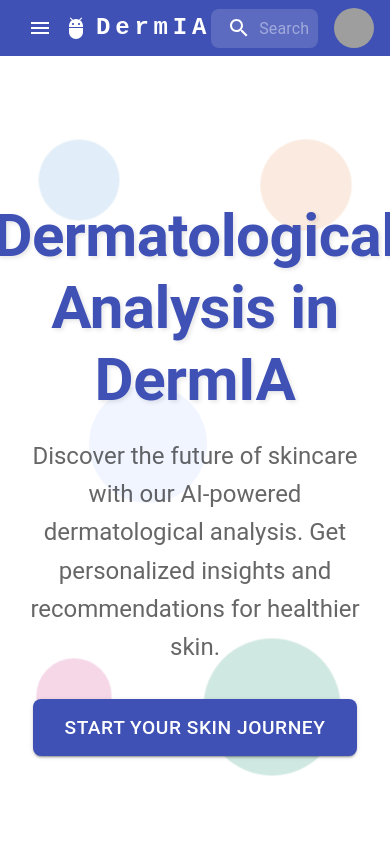
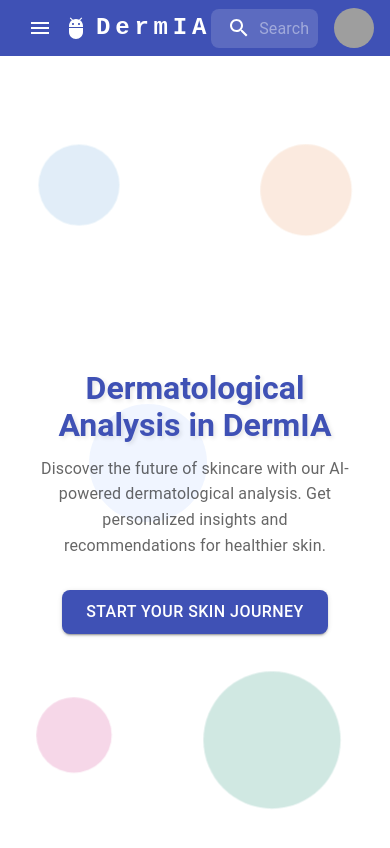
Before and after one commit to Complinator/hackathonAudienceView, a React (Create React App) app in the folder frontend/: page / in a window 390 px wide. Shown: the top 848 px of the page. Built offline with nearby package versions, Linux system fonts and the light colour scheme; grey boxes are pictures that could not be loaded.

Commit message:
Responsive Home

```diff
--- a/frontend/src/components/Pages/Home.js
+++ b/frontend/src/components/Pages/Home.js
@@ -4,7 +4,9 @@ import {
   Button,
   Typography,
   Container,
-  Box
+  Box,
+  useMediaQuery,
+  useTheme
 } from '@mui/material';
 import { styled, keyframes } from '@mui/system';
 
@@ -22,7 +24,7 @@ const pulse = keyframes`
   100% { transform: scale(1); opacity: 0.5; }
 `;
 
-const BackgroundAnimation = styled(Box)({
+const BackgroundAnimation = styled(Box)(({ theme }) => ({
   position: 'absolute',
   top: 0,
   left: 0,
@@ -74,9 +76,14 @@ const BackgroundAnimation = styled(Box)({
     backgroundColor: '#F7D9C4',
     animation: `${float} 10s infinite ease-in-out, ${pulse} 5s infinite ease-in-out`,
   },
-});
+  [theme.breakpoints.down('sm')]: {
+    '& > div': {
+      transform: 'scale(0.7)',
+    },
+  },
+}));
 
-const ContentWrapper = styled(Box)({
+const ContentWrapper = styled(Box)(({ theme }) => ({
   position: 'relative',
   zIndex: 1,
   minHeight: '100vh',
@@ -85,20 +92,28 @@ const ContentWrapper = styled(Box)({
   justifyContent: 'center',
   alignItems: 'center',
   textAlign: 'center',
-});
+  padding: theme.spacing(3),
+}));
 
-const StyledButton = styled(Button)({
-  marginTop: '2rem',
-  padding: '0.75rem 2rem',
+const StyledButton = styled(Button)(({ theme }) => ({
+  marginTop: theme.spacing(4),
+  padding: theme.spacing(1.5, 4),
   fontSize: '1.2rem',
   transition: 'all 0.3s ease-in-out',
   '&:hover': {
     transform: 'scale(1.05)',
     boxShadow: '0 4px 20px rgba(0, 0, 0, 0.15)',
   },
-});
+  [theme.breakpoints.down('sm')]: {
+    fontSize: '1rem',
+    padding: theme.spacing(1, 3),
+  },
+}));
 
 export default function Home() {
+  const theme = useTheme();
+  const isMobile = useMediaQuery(theme.breakpoints.down('sm'));
+
   return (
     <Box position="relative" bgcolor="white" overflow="hidden">
       <BackgroundAnimation>
@@ -111,22 +126,36 @@ export default function Home() {
       <Container maxWidth="md">
         <ContentWrapper>
           <Typography
-            variant="h2"
+            variant={isMobile ? "h3" : "h2"}
             component="h1"
             gutterBottom
             color="primary"
             sx={{
               fontWeight: 'bold',
-              textShadow: '2px 2px 4px rgba(0,0,0,0.1)'
+              textShadow: '2px 2px 4px rgba(0,0,0,0.1)',
+              fontSize: {
+                xs: '2rem',
+                sm: '2.5rem',
+                md: '3rem',
+              },
             }}
           >
             Dermatological Analysis in DermIA
           </Typography>
           <Typography
-            variant="h5"
+            variant={isMobile ? "body1" : "h5"}
             paragraph
             color="text.secondary"
-            sx={{ maxWidth: '600px', margin: '0 auto', lineHeight: 1.6 }}
+            sx={{
+              maxWidth: '600px',
+              margin: '0 auto',
+              lineHeight: 1.6,
+              fontSize: {
+                xs: '1rem',
+                sm: '1.1rem',
+                md: '1.25rem',
+              },
+            }}
           >
             Discover the future of skincare with our AI-powered dermatological analysis.
             Get personalized insights and recommendations for healthier skin.
@@ -136,7 +165,7 @@ export default function Home() {
             to="/Chatbot"
             variant="contained"
             color="primary"
-            size="large"
+            size={isMobile ? "medium" : "large"}
           >
             Start Your Skin Journey
           </StyledButton>
```
